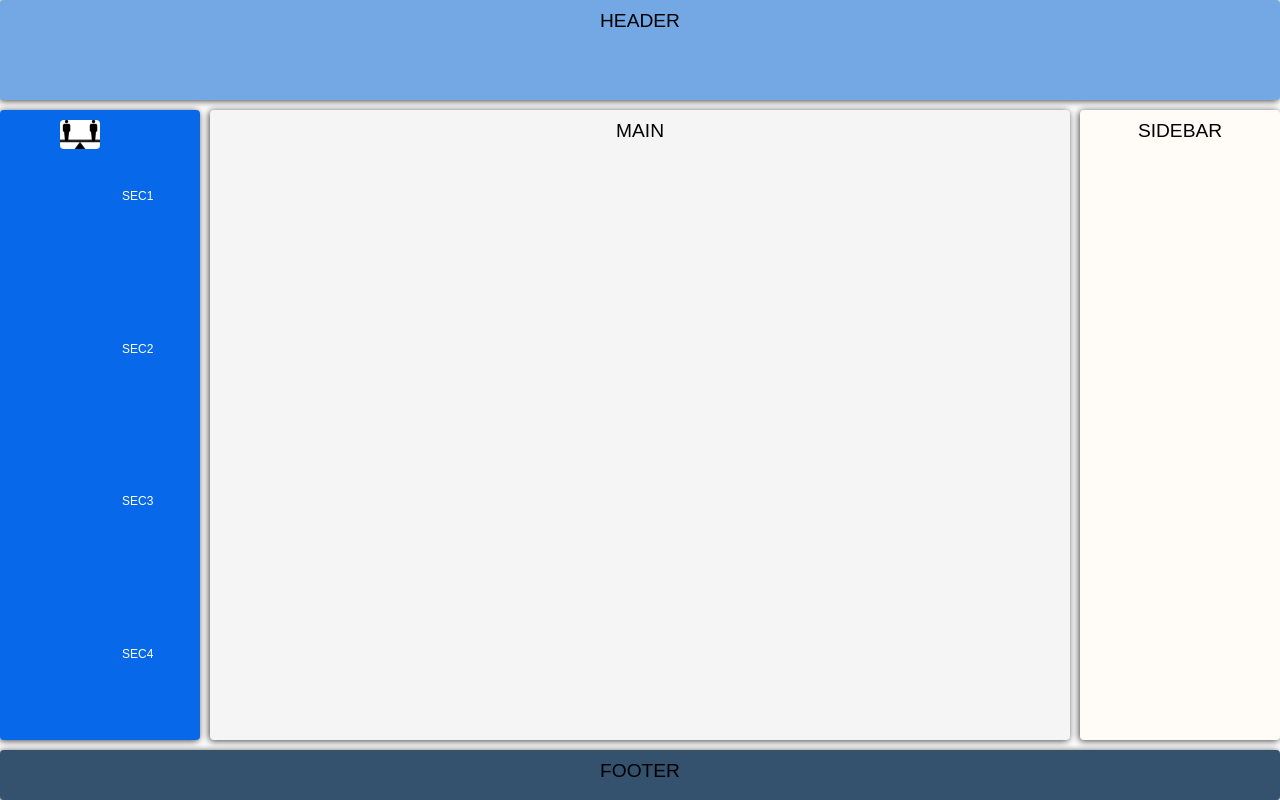
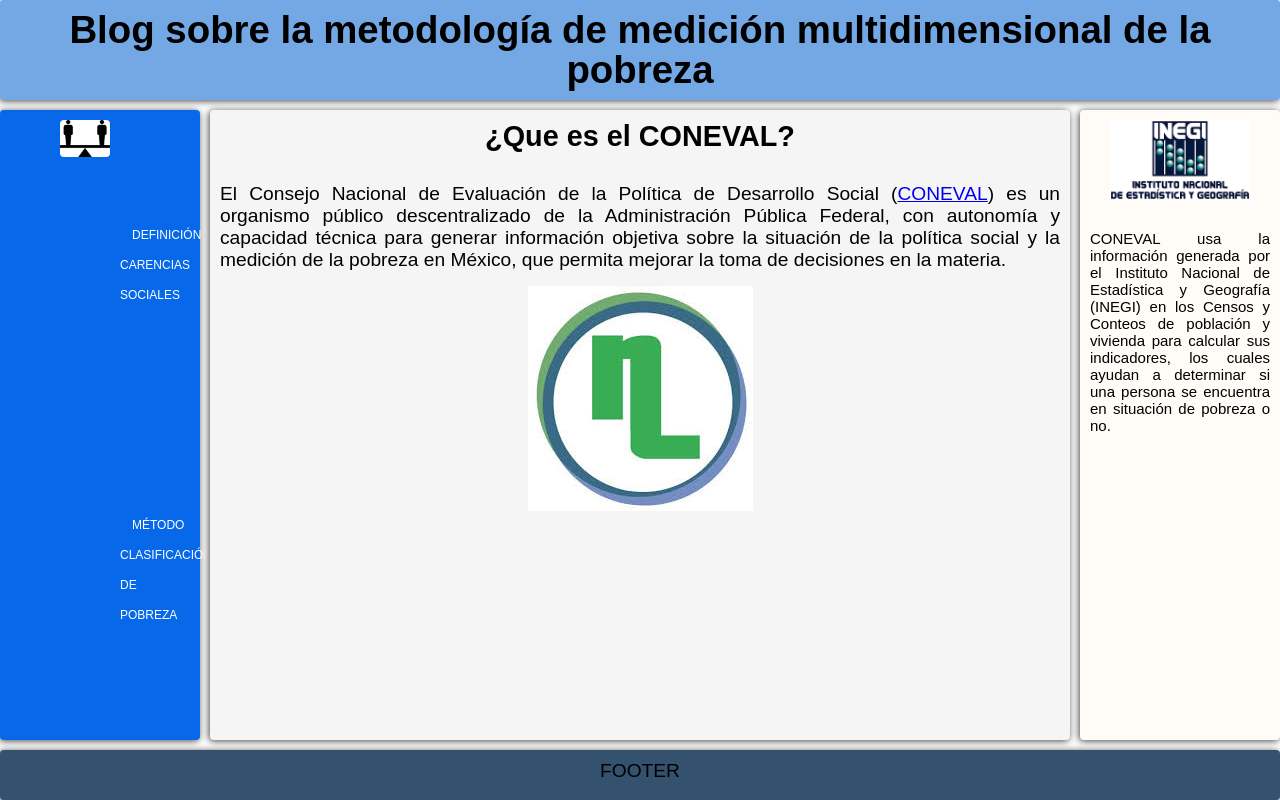
Before and after one commit to miguelchong/proyecto, a plain HTML site: page index.html in a window 1280 px wide. Drawn offline with Linux system fonts and the light colour scheme.

Commit message:
ajustes pag principal

```diff
--- a/index.html
+++ b/index.html
@@ -4,32 +4,58 @@
     <meta charset="UTF-8">
     <meta http-equiv="X-UA-Compatible" content="IE=edge">
     <meta name="viewport" content="width=device-width, initial-scale=1.0">
+    <link rel="preconnect" href="https://fonts.googleapis.com">
+    <link rel="preconnect" href="https://fonts.gstatic.com" crossorigin>
+    <link href="https://fonts.googleapis.com/css2?family=Alegreya:wght@400;700;900&display=swap" rel="stylesheet">
     <title>Principal</title>
     <link rel="stylesheet" href="style.css">
 </head>
 <body class="elementos-conteiner">
-    <header class="header">HEADER</header>
+    <header class="header">
+        <h1>
+            Blog sobre la metodología de medición multidimensional de la pobreza
+        </h1>
+    </header>
     <nav class="navbar">
         <a href="#" class="logo nav-link">
             <img src="img/logo.png" alt="Logo">
         </a>
         <ul class="nav-menu">
             <li class="nav-menu-item">
-                <a href="#" class="nav-menu-link nav-link">SEC1</a>
+                <a href="#" class="nav-menu-link nav-link">definición de carencias sociales</a>
             </li>
             <li class="nav-menu-item">
-                <a href="#" class="nav-menu-link nav-link">SEC2</a>
+                <a href="#" class="nav-menu-link nav-link">método de clasificación de la pobreza</a>
             </li>
-            <li class="nav-menu-item">
+<!--             <li class="nav-menu-item">
                 <a href="#" class="nav-menu-link nav-link">SEC3</a>
             </li>
             <li class="nav-menu-item">
                 <a href="#" class="nav-menu-link nav-link" >SEC4</a>
-            </li>
+            </li> -->
         </ul>
     </nav>
-    <aside class="sidebar">SIDEBAR</aside>
-    <article class="main">MAIN</article>
+    <aside class="sidebar">
+
+        <div class="sidebar-conteiner">
+            <img src="img/logo inegi.png" alt="logo_inegi" class="logo_inegi">
+            <article>
+                    <p>CONEVAL usa la información generada por el Instituto Nacional de Estadística y Geografía (INEGI) en los Censos y Conteos de población y vivienda para calcular sus indicadores, los cuales ayudan a determinar si una persona se encuentra en situación de pobreza o no.</p>
+            </article>
+        </div>
+    </aside>
+    <article class="main">
+        <div class="main-conteiner">
+            <h2>¿Que es el CONEVAL?</h2>
+            <article>
+                <p>
+                    El Consejo Nacional de Evaluación de la Política de Desarrollo Social (<a href="https://www.coneval.org.mx/Paginas/principal.aspx">CONEVAL</a>) es un organismo público descentralizado de la Administración Pública Federal, con autonomía y capacidad técnica para generar información objetiva sobre la situación de la política social y la medición de la pobreza en México, que permita mejorar la toma de decisiones en la materia.</p>
+                <img src="img/logo_coneval.jpeg" alt="Coneval">
+            </article>
+        </div>
+    </article>
     <footer class="footer">FOOTER</footer>
 </body>
 </html>
+
+<!-- indicadores para su conceptuación: i) ingreso corriente per cápita; ii) rezago educativo promedio en el hogar; iii) acceso a los servicios de salud; iv) acceso a la seguridad social; v) calidad y espacios de la vivienda; vi) acceso a los servicios básicos en la vivienda; vii) acceso a la alimentación nutritiva y de calidad1 y viii) grado de cohesión social y ix) grado de accesibilidad a carretera pavimentada2. -->
--- a/style.css
+++ b/style.css
@@ -14,14 +14,34 @@
     height: 100%;
 }
 
-/* img{
-    width: 100px;
-} */
+.main-conteiner h2,{
+    padding: 30px 0 15px 0;
+}
+
+.main-conteiner p {
+    text-align: justify;
+    padding: 30px 0 15px 0;
+}
+
+.main-conteiner img {
+    padding: 30px 0 auto 0;
+}
+
+.sidebar-conteiner img {
+    width: 140px;
+    height: auto;
+}
+
+.sidebar-conteiner article p {
+    font-size: 15px;
+    padding: 25px 0 0 0;
+    text-align: justify;
+}
 
 .logo > img{
     background-color: #ffffff;
     border-radius: 4px;
-    width: 40px;
+    width: 50px;
     margin-left: 50px;
 }
 
@@ -34,6 +54,7 @@
     font-size: 12px;
     margin: 0 10px;
     line-height: 30px;
+    text-align: justify;
     text-transform: uppercase;
 }
 
@@ -59,6 +80,7 @@
     grid-area: header;
     background-color: #73a8e4;
     text-align: center;
+    line-height: 40px;
 }
 
 .navbar{
```
Also changed, not shown: img/logo inegi.png (added), img/logo_coneval.jpeg (added).
